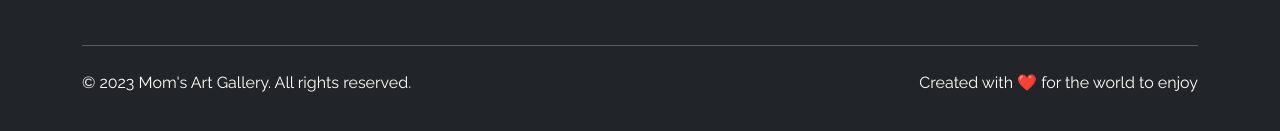
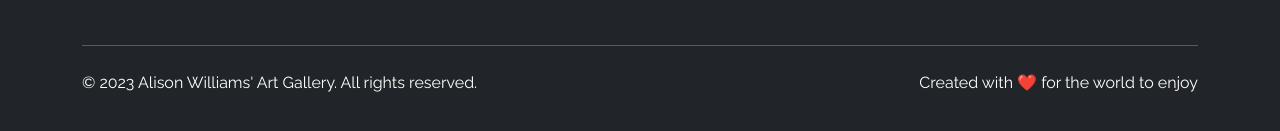
Before and after one commit to corporate9601/corporate9601.github.io, a plain HTML site: page index.html in a window 1280 px wide. Shown: the part 3212-3343 px from the top of the page. Drawn offline with nearby package versions, Linux system fonts and the light colour scheme.

Commit message:
Update index.html

```diff
--- a/index.html
+++ b/index.html
@@ -151,7 +151,7 @@
             <hr class="mt-4 mb-4">
             <div class="row">
                 <div class="col-md-6">
-                    <p class="mb-0">&copy; 2023 Mom's Art Gallery. All rights reserved.</p>
+                    <p class="mb-0">&copy; 2023 Alison Williams' Art Gallery. All rights reserved.</p>
                 </div>
                 <div class="col-md-6 text-md-end">
                     <p class="mb-0">Created with ❤️ for the world to enjoy</p>
```
